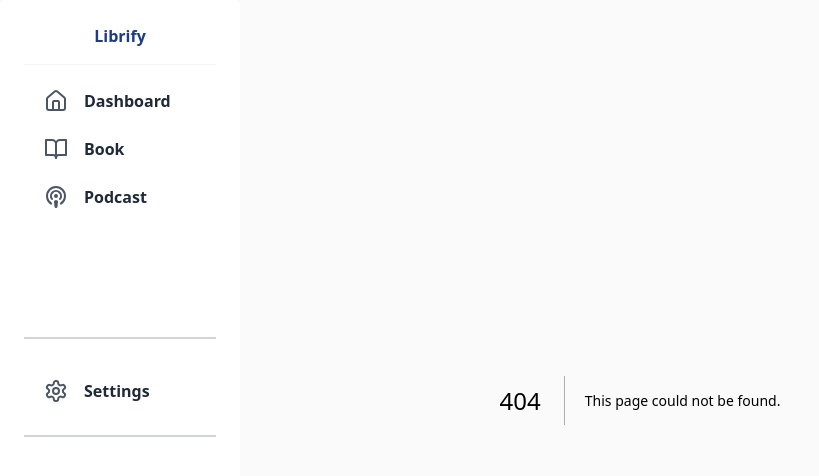
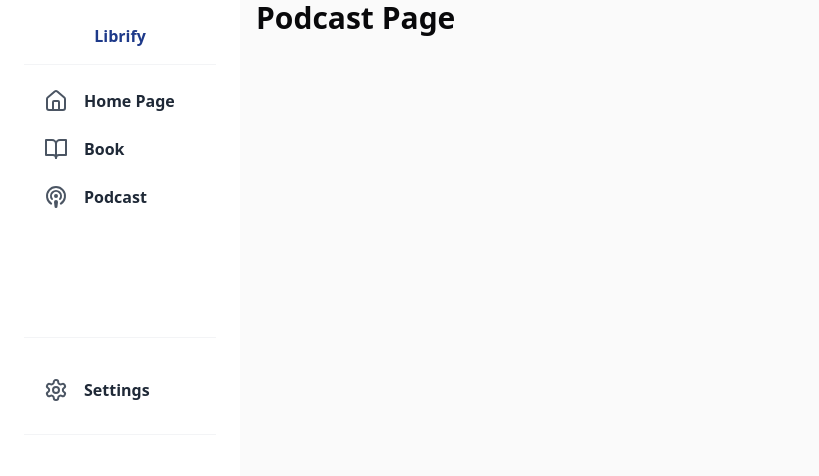
Before and after one commit to Mahusaa/Librify, a Next.js app: page /podcast in a window 1280 px wide. Before the commit this address had no page. Shown: the top 476 px of the page, without its empty margins (0-819 px from the left). Built offline with nearby package versions, Linux system fonts and the light colour scheme.

Commit message:
navbar and sidebar done

```diff
--- /dev/null
+++ b/src/app/books/page.tsx
@@ -0,0 +1,7 @@
+export default function BookPage() {
+  return (
+    <div className="flex min-h-screen flex-col ml-4 items-start justify-start">
+      <h1 className="text-3xl font-semibold">Books Page</h1>
+    </div>
+  )
+}
--- a/src/app/layout.tsx
+++ b/src/app/layout.tsx
@@ -9,6 +9,8 @@ export const metadata = {
   icons: [{ rel: "icon", url: "/favicon.ico" }],
 };
 
+
+
 export default function RootLayout({
   children,
 }: {
@@ -18,7 +20,7 @@ export default function RootLayout({
     <html lang="en" className={`${GeistSans.variable}`}>
       <body>
         <Sidebar />
-        <main className="bg-zinc-50">
+        <main className="bg-zinc-50 lg:ml-60">
           {children}
         </main>
       </body>
--- a/src/app/page.tsx
+++ b/src/app/page.tsx
@@ -2,8 +2,8 @@ import Link from "next/link";
 
 export default function HomePage() {
   return (
-    <main className="flex min-h-screen flex-col items-center justify-center">
-      Hello world
-    </main>
+    <div className="flex min-h-screen flex-col ml-4 items-start justify-start">
+      <h1 className="text-3xl font-semibold">Home Page</h1>
+    </div>
   );
 }
--- /dev/null
+++ b/src/app/podcast/page.tsx
@@ -0,0 +1,7 @@
+export default function PodcastPage() {
+  return (
+    <div className="flex min-h-screen flex-col ml-4 items-start justify-start">
+      <h1 className="text-3xl font-semibold">Podcast Page</h1>
+    </div>
+  )
+}
--- a/src/components/sidebar.tsx
+++ b/src/components/sidebar.tsx
@@ -1,14 +1,15 @@
 
 import { Disclosure, DisclosureButton, } from '@headlessui/react';
 import { Menu, House, BookOpen, Podcast, Settings } from 'lucide-react'
+import Link from 'next/link';
 
-export const Sidebar = () => {
+export const Sidebar: React.FC = () => {
 	return (
 		<div>
 			<Disclosure as="nav">
-				<DisclosureButton className="absolute top-4 right-4 inline-flex items-center peer justify-center rounded-md p-2 text-gray-800 hover:bg-gray-900 hover:text-white focus:outline-none focus:ring-2 focus:ring-inset focus:ring-white group">
+				<DisclosureButton className="absolute top-4 right-4 inline-flex items-center peer justify-center rounded-md p-2 text-gray-800 hover:bg-gray-900 hover:text-white focus:outline-none focus:ring-2 focus:ring-inset focus:ring-white group md:hidden lg:hidden">
 					<Menu
-						className="block md:hidden h-6 w-6"
+						className="block md:hidden lg:hidden h-6 w-6"
 						aria-hidden="true"
 					/>
 				</DisclosureButton>
@@ -17,27 +18,33 @@ export const Sidebar = () => {
 						<h1 className="text-base text-center cursor-pointer font-bold text-blue-900 border-b border-gray-100 pb-4 w-full">
 							Librify
 						</h1>
-						<div className=" my-4 border-b-2 border-gray-300 pb-28">
+						<div className=" my-4 border-b border-gray-100 pb-28">
+							<Link href="/">
 								<div className="flex mb-2 justify-start items-center gap-4 pl-5 hover:bg-gray-900 p-2 rounded-md group cursor-pointer hover:shadow-lg m-auto">
 									<House className="text-2xl text-gray-600 group-hover:text-white " />
 									<h3 className="text-base text-gray-800 group-hover:text-white font-semibold ">
-									Dashboard
+										Home Page
 									</h3>
 								</div>
+							</Link>
+							<Link href='/books'>
 								<div className="flex  mb-2 justify-start items-center gap-4 pl-5 hover:bg-gray-900 p-2 rounded-md group cursor-pointer hover:shadow-lg m-auto">
 									<BookOpen className="text-2xl text-gray-600 group-hover:text-white " />
 									<h3 className="text-base text-gray-800 group-hover:text-white font-semibold ">
 										Book
 									</h3>
 								</div>
+							</Link>
+							<Link href="/podcast">
 								<div className="flex  mb-2 justify-start items-center gap-4 pl-5 hover:bg-gray-900 p-2 rounded-md group cursor-pointer hover:shadow-lg m-auto">
 									<Podcast className="text-2xl text-gray-600 group-hover:text-white " />
 									<h3 className="text-base text-gray-800 group-hover:text-white font-semibold ">
 										Podcast
 									</h3>
 								</div>
+							</Link>
 						</div>
-						<div className=" my-4 border-b-2 border-gray-300 pb-4">
+						<div className=" my-4 border-b border-gray-100 pb-4">
 							<div className="flex mb-2 justify-start items-center gap-4 pl-5 hover:bg-gray-900 p-2 rounded-md group cursor-pointer hover:shadow-lg m-auto">
 								<Settings className="text-2xl text-gray-600 group-hover:text-white " />
 								<h3 className="text-base text-gray-800 group-hover:text-white font-semibold ">
```
Also changed, not shown: 1 other file (tests, documents, lock files or other folders). Lines whose indentation alone changed are shown as unchanged.
